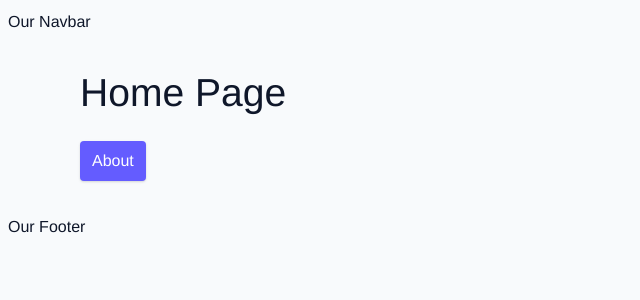
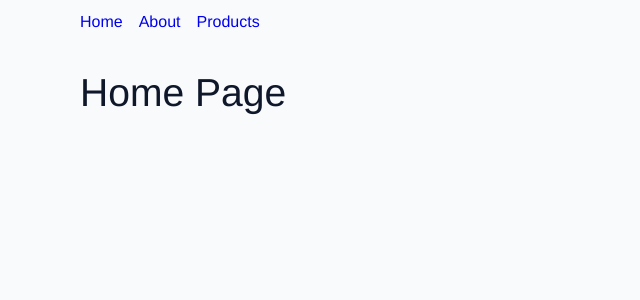
Before and after one commit to locaulker/react-router-6, a React (Create React App) app: page / in a window 1280 px wide. Shown: the top 300 px of the page, without its empty margins (0-640 px from the left). Built offline with nearby package versions, Linux system fonts and the light colour scheme.

Commit message:
implemented nested routes, shared layout and outlet concepts

```diff
--- a/src/App.js
+++ b/src/App.js
@@ -4,18 +4,19 @@
 import About from "./pages/About"
 import Products from "./pages/Products"
 import Error from "./pages/Error"
+import SharedLayout from "./pages/SharedLayout"
 
 function App() {
   return (
     <BrowserRouter>
-      <nav>Our Navbar</nav>
       <Routes>
-        <Route path="/" element={<Home />} />
-        <Route path="about" element={<About />} />
-        <Route path="products" element={<Products />} />
-        <Route path="*" element={<Error />} />
+        <Route path="/" element={<SharedLayout />}>
+          <Route index element={<Home />} />
+          <Route path="about" element={<About />} />
+          <Route path="products" element={<Products />} />
+          <Route path="*" element={<Error />} />
+        </Route>
       </Routes>
-      <footer>Our Footer</footer>
     </BrowserRouter>
   )
 }
--- /dev/null
+++ b/src/components/Navbar.js
@@ -0,0 +1,14 @@
+import React from "react"
+import { Link } from "react-router-dom"
+
+const Navbar = () => {
+  return (
+    <div className="navbar">
+      <Link to="/">Home</Link>
+      <Link to="/about">About</Link>
+      <Link to="/products">Products</Link>
+    </div>
+  )
+}
+
+export default Navbar
--- a/src/pages/Home.js
+++ b/src/pages/Home.js
@@ -1,13 +1,10 @@
-import { Link } from "react-router-dom"
-
 const Home = () => {
   return (
-    <section className="section">
-      <h2>Home Page</h2>
-      <Link to="/about" className="btn">
-        About
-      </Link>
-    </section>
+    <>
+      <section className="section">
+        <h2>Home Page</h2>
+      </section>
+    </>
   )
 }
 export default Home
--- a/src/pages/Products.js
+++ b/src/pages/Products.js
@@ -1,11 +1,11 @@
 const Products = () => {
   return (
     <>
-      <section className='section'>
-        <h2>products</h2>
+      <section className="section">
+        <h2>Products</h2>
       </section>
     </>
-  );
-};
+  )
+}
 
-export default Products;
+export default Products
--- /dev/null
+++ b/src/pages/SharedLayout.js
@@ -0,0 +1,12 @@
+import { Link, Outlet } from "react-router-dom"
+import Navbar from "../components/Navbar"
+
+const Home = () => {
+  return (
+    <>
+      <Navbar />
+      <Outlet />
+    </>
+  )
+}
+export default Home
```
